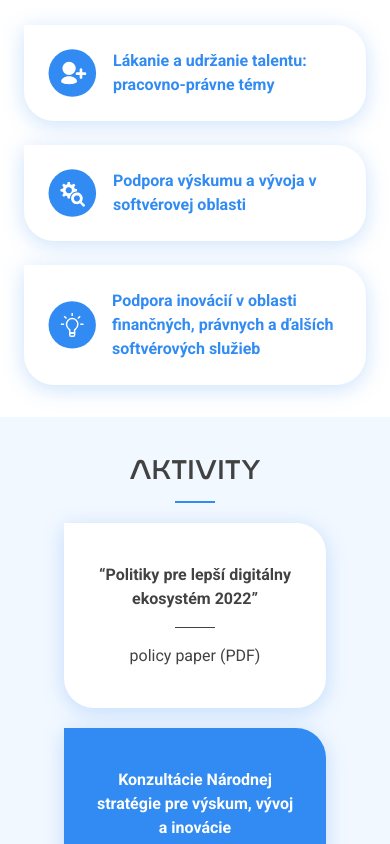
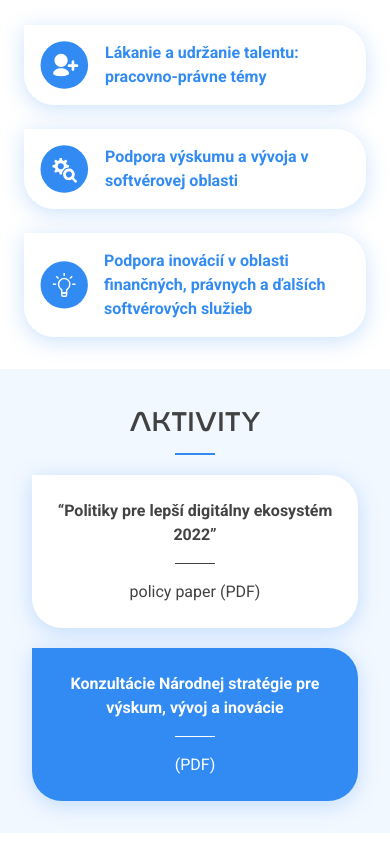
Before and after one commit to vacuumlabs/institut-digitalnych-inovacii, a Next.js app: page / in a window 390 px wide. Shown: the part 860-1704 px from the top of the page. Built offline with nearby package versions, Linux system fonts and the light colour scheme.

Commit message:
Add small mobile responsivity adjustments

```diff
--- a/components/AboutUs.jsx
+++ b/components/AboutUs.jsx
@@ -40,7 +40,7 @@ const AboutUs = () => {
           </div>
           <div className="mt-20 lg:mt-0 lg:w-4/12 xl:w-2/5">
             <div className="bg-polygon mx-auto flex aspect-square max-w-[320px] items-center justify-center bg-contain bg-center bg-no-repeat p-6 lg:max-w-full">
-              <h3 className="font-nasa text-brand text-title-small xl:text-title text-center">
+              <h3 className="font-nasa text-brand text-text-large sm:text-title-small xl:text-title text-center">
                 Sme hlasom digitálnej transformácie Slovenska
               </h3>
             </div>
--- a/components/Activities.jsx
+++ b/components/Activities.jsx
@@ -10,7 +10,7 @@ const ActivityTile = ({
 }) => {
   return (
     <ShadowTile brandBg={brandBg} classes={classes}>
-      <div className="space-y-4 py-10 px-8 text-center lg:py-20 lg:px-4">
+      <div className="space-y-4 py-6 px-6 text-center sm:py-10 sm:px-8 lg:py-20 lg:px-4">
         <h3 className="lg:text-title-small font-bold">{text}</h3>
         <span className="mx-auto block h-[1px] w-[40px] bg-current" />
         <a
@@ -30,19 +30,19 @@ const Activities = () => {
     <div className="py-8 lg:py-20 xl:py-28">
       <div className="container mx-auto">
         <Headline text="Aktivity" />
-        <div className="mt-4 space-y-5 px-10 md:mt-10 md:flex md:space-y-0 md:space-x-6 lg:mt-16 lg:space-y-0 lg:space-x-10 lg:px-0">
+        <div className="mt-4 space-y-5 px-2 sm:px-10 md:mt-10 md:flex md:space-y-0 md:space-x-6 lg:mt-16 lg:space-y-0 lg:space-x-10 lg:px-0">
           <ActivityTile
             text="“Politiky pre lepší digitálny ekosystém 2022”"
             linkText="policy paper (PDF)"
             linkURL="#"
-            classes="md:w-6/12 xl:w-3/12"
+            classes="md:w-6/12 lg:w-4/12 xl:w-3/12"
           />
           <ActivityTile
             brandBg
             text="Konzultácie Národnej stratégie pre výskum, vývoj a inovácie"
             linkText="(PDF)"
             linkURL="#"
-            classes="md:w-6/12 xl:w-3/12"
+            classes="md:w-6/12 lg:w-4/12 xl:w-3/12"
           />
         </div>
       </div>
--- a/components/Board.jsx
+++ b/components/Board.jsx
@@ -5,7 +5,7 @@ const BoardTile = ({ imgURL, name, position, whiteName = false }) => {
   return (
     <div className="text-center">
       <img
-        className="h-auto max-h-[170px] w-full max-w-[170px] rounded-[30px] rounded-tl-none"
+        className="mx-auto h-auto max-h-[170px] w-full max-w-[170px] rounded-[30px] rounded-tl-none"
         src={imgURL}
         alt={name}
       />
@@ -28,10 +28,10 @@ const BoardTile = ({ imgURL, name, position, whiteName = false }) => {
 
 const Board = () => {
   return (
-    <div className="with-backdrop before:bg-default relative py-8 before:top-[200px] before:md:top-[185px] lg:py-20 before:lg:top-[275px] xl:py-28 before:xl:top-[300px]">
+    <div className="with-backdrop before:bg-default relative py-8 before:top-[200px] before:h-[675px] sm:before:h-[380px] before:md:top-[185px] lg:py-20 before:lg:top-[275px] xl:py-28 before:xl:top-[300px]">
       <div className="container relative z-10 mx-auto">
         <Headline text="Správna rada" alignCenterLg />
-        <div className="mb-20 flex justify-center space-x-6 lg:space-x-12">
+        <div className="mb-20 justify-center space-y-6 sm:flex sm:space-x-6 sm:space-y-0 lg:space-x-12">
           <BoardTile
             whiteName
             imgURL="https://dummyimage.com/400x400"
--- a/components/Goals.jsx
+++ b/components/Goals.jsx
@@ -19,7 +19,7 @@ const goals = [
 const GoalTile = ({ icon, text, classes = "" }) => {
   return (
     <ShadowTile classes={classes}>
-      <div className="flex items-center space-x-4 py-6 px-6">
+      <div className="flex items-center space-x-4 py-4 px-4 sm:py-6 sm:px-6">
         <img src={icon} alt="" />
         <h3 className="text-brand font-bold">{text}</h3>
       </div>
--- a/components/Header.jsx
+++ b/components/Header.jsx
@@ -113,7 +113,7 @@ const Header = () => {
                 <li key={index}>
                   <a
                     href={link.url}
-                    className="font-nasa text-title-small font-normal"
+                    className="font-nasa text-text-large sm:text-title-small font-normal"
                     onClick={() => setMenuOpen(false)}
                   >
                     {link.label}
--- a/components/Headline.jsx
+++ b/components/Headline.jsx
@@ -3,29 +3,29 @@ import classNames from "classnames";
 const Headline = ({
   text,
   withUnderline = true,
-  tag = "h2",
   classes = "",
   alignCenter = true,
   alignCenterLg = false,
+  brandColor = false,
+  largeFontSizeLg = true,
 }) => {
-  const Tag = tag;
-
   return (
-    <Tag
+    <h2
       className={classNames(
         withUnderline && "brand-underline",
         "font-nasa",
         "text-title-small",
-        "lg:text-title",
+        largeFontSizeLg && "lg:text-title",
         "uppercase",
         alignCenter ? "text-center" : "text-left",
         alignCenterLg ? "lg:text-center" : "lg:text-left",
         withUnderline && alignCenterLg && "lg:brand-underline--centered-lg",
+        brandColor && "text-brand",
         classes
       )}
     >
       {text}
-    </Tag>
+    </h2>
   );
 };
 
--- a/components/Logos.jsx
+++ b/components/Logos.jsx
@@ -3,7 +3,7 @@ import ShadowTile from "./ShadowTile";
 const Logos = ({ logos }) => {
   return (
     <ShadowTile>
-      <div className="grid grid-cols-2 items-center justify-items-center gap-10 p-10 md:grid-cols-3 lg:grid-cols-5 xl:grid-cols-7">
+      <div className="grid grid-cols-2 items-center justify-items-center gap-10 p-6 sm:p-10 md:grid-cols-3 lg:grid-cols-5 xl:grid-cols-7">
         {logos.map((logo) => (
           <img
             src={`/assets/${logo}.png`}
--- a/components/Members.jsx
+++ b/components/Members.jsx
@@ -36,7 +36,8 @@ const Members = () => {
           <Headline
             text="Zakladajúci členovia"
             withUnderline={false}
-            classes="lg:text-title-small text-brand"
+            brandColor
+            largeFontSizeLg={false}
           />
           <div className="mt-4">
             <Logos logos={logos} />
@@ -48,7 +49,8 @@ const Members = () => {
           <Headline
             text="Ďalší členovia"
             withUnderline={false}
-            classes="lg:text-title-small text-brand"
+            brandColor
+            largeFontSizeLg={false}
           />
           <div className="mt-4">
             <Logos logos={otherlogos} />
```
